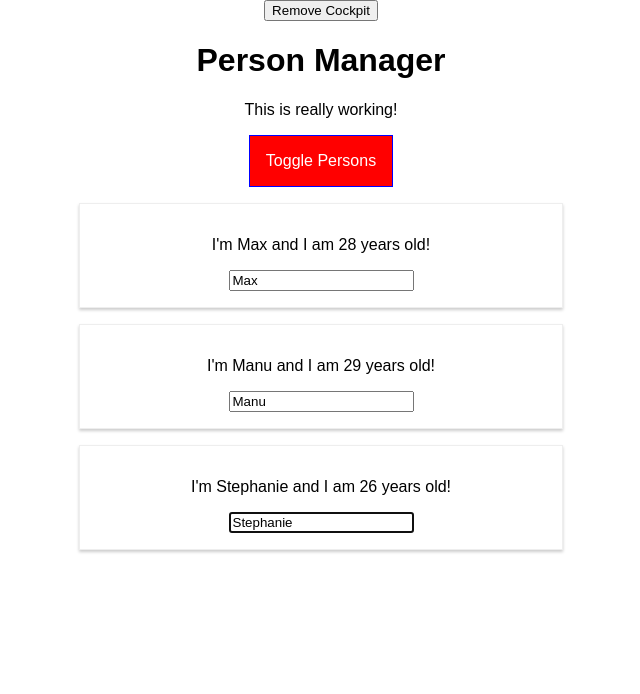
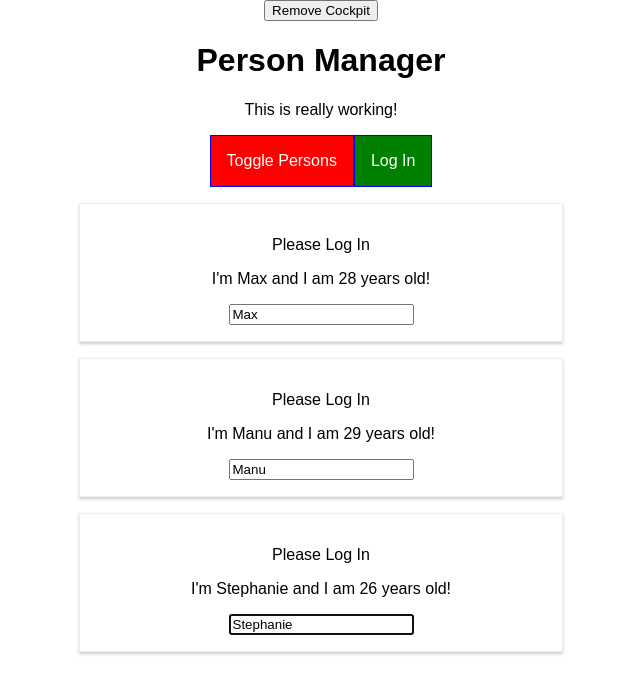
Before and after one commit to 3dcorrea/React-Burger-App, a React app in the folder react-burger-app/: page / in a window 1280 px wide. Shown: the top 694 px of the page, without its empty margins (319-959 px from the left). Built offline with nearby package versions, Linux system fonts and the light colour scheme.

Commit message:
+login btn, cntxt fldr.auth-cntxt, st.auth

```diff
--- a/react-burger-app/src/Components/Cockpit/Cockpit.js
+++ b/react-burger-app/src/Components/Cockpit/Cockpit.js
@@ -42,6 +42,7 @@
               className={btnClass}
               onClick={props.clicked}>Toggle Persons
           </button>
+        <button onClick={props.login}>Log In</button>
         </div>
     );
 }
--- a/react-burger-app/src/Components/Persons/Person/Person.js
+++ b/react-burger-app/src/Components/Persons/Person/Person.js
@@ -19,6 +19,7 @@
         console.log('[Person.js] rendering...');
         return (
             <Aux>
+                {this.props.isAuth ? <p>Authenticated</p> : <p>Please Log In</p>}
             <p key='i1' onClick={this.props.click}>
                 I'm {this.props.name} and I am {this.props.age} years old!
             </p>
--- a/react-burger-app/src/Components/Persons/Persons.js
+++ b/react-burger-app/src/Components/Persons/Persons.js
@@ -52,7 +52,8 @@
                      name={person.name}
                      age={person.age}
                      key={person.id}
-                     changed={(event) => this.props.changed(event, person.id)}
+                    changed={(event) => this.props.changed(event, person.id)}
+                    isAuth={this.props.isAuthenticated}
                 />
             );
         });
--- a/react-burger-app/src/Containers/App.js
+++ b/react-burger-app/src/Containers/App.js
@@ -5,6 +5,7 @@
 import Cockpit from '../Components/Cockpit/Cockpit';
 import withClass from '../hoc/withClass';
 import Aux from '../hoc/Auxx';
+import AuthContext from '../context/auth-context';
 
 // import { threadId } from 'worker_threads';
 
@@ -22,7 +23,8 @@
       otherState: 'Another value',
       showPersons: false,
       showCockpit: true,
-      changeCounter:0
+      changeCounter: 0,
+      authenticated: false
     }
   }
 
@@ -84,6 +86,10 @@
     this.setState( { showPersons: !doesShow } );
   }
 
+  loginHandler = () => {
+    this.setState({ authenticated: true });
+  }
+
   render() {
     console.log('[App.js] render');
     let persons = null;
@@ -93,7 +99,9 @@
           <Persons
           persons={this.state.persons}
           clicked={this.deletePersonHandler}
-            changed={this.nameChangedHandler} />
+          changed={this.nameChangedHandler}
+          isAuthenticated={this.state.authenticated}
+        />
       );
     }
 
@@ -101,16 +109,21 @@
       <Aux classes={classes.App}>
         <button onClick={() => {
           this.setState({ showCockpit: false });
-        }}>Remove Cockpit</button>
+        }}>
+          Remove Cockpit
+        </button>
+        <AuthContext.Provider>
           {this.state.showCockpit ? (
             <Cockpit
               title={this.props.appTitle}
               showPersons={this.state.showPersons}
               personsLength={this.state.persons.length}
               clicked={this.togglePersonsHandler}
+              login={this.loginHandler}
             />
           ) : null}
             {persons}
+          </AuthContext.Provider>
         </Aux>
     );
     // return React.createElement('div', {className: 'App'}, React.createElement('h1', null, 'Does this work now?'));
--- /dev/null
+++ b/react-burger-app/src/context/auth-context.js
@@ -0,0 +1,8 @@
+import React from 'react';
+
+const authContext = React.createContext({
+    authenticated: false,
+    login: () => {}
+});
+
+export default authContext;
```
Lines whose indentation alone changed are shown as unchanged.
